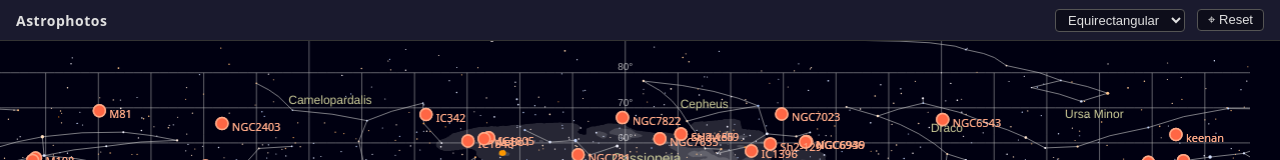
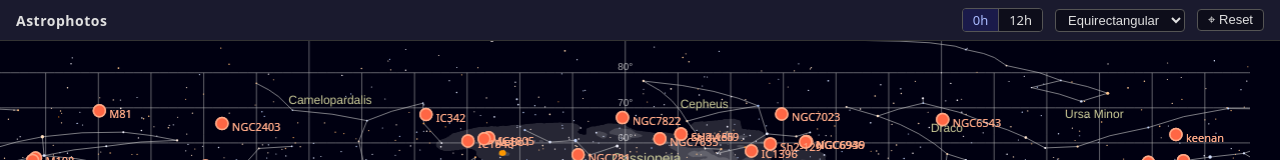
Before and after one commit to bfv/astrophotos, a SvelteKit app: page / in a window 1280 px wide. Shown: the top 160 px of the page. Built offline with nearby package versions, Linux system fonts and the light colour scheme.

Commit message:
added RA center radioset

```diff
--- a/src/lib/components/StarChart.svelte
+++ b/src/lib/components/StarChart.svelte
@@ -5,12 +5,14 @@
   interface Props {
     photos: Photo[];
     projection?: string;
+    centerRA?: number;
     onselect?: (photo: Photo, position: { x: number; y: number }) => void;
   }
 
-  let { photos, projection = 'equirectangular', onselect }: Props = $props();
+  let { photos, projection = 'equirectangular', centerRA = 0, onselect }: Props = $props();
   let celestialInstance: any = null;
   let prevProjection: string | undefined;
+  let prevCenterRA: number | undefined;
 
   function currentProjection(coords: [number, number]): [number, number] | null {
     return celestialInstance?.map?.projection()(coords) ?? null;
@@ -49,7 +51,7 @@
       width: 0,
       projection: projection,
       transform: 'equatorial',
-      center: [0, 0, 0],
+      center: [centerRA * 15, 0, 0],
       follow: 'center',
       orientationfixed: true,
       zoomlevel: null,
@@ -200,9 +202,16 @@
     });
   });
 
+  function applyCenter(ra: number) {
+    const raDegs = ra * 15;
+    celestialInstance.apply({ center: [raDegs, 0, 0] });
+    celestialInstance.map.projection().rotate([-raDegs, 0, 0]);
+    celestialInstance.redraw();
+  }
+
   export function resetCenter() {
     if (celestialInstance) {
-      celestialInstance.rotate({ center: [0, 0, 0] });
+      celestialInstance.rotate({ center: [centerRA * 15, 0, 0] });
     }
   }
 
@@ -212,6 +221,15 @@
         celestialInstance.reproject({ projection });
       }
       prevProjection = projection;
+    }
+  });
+
+  $effect(() => {
+    if (celestialInstance && centerRA !== undefined) {
+      if (prevCenterRA !== undefined && prevCenterRA !== centerRA) {
+        applyCenter(centerRA);
+      }
+      prevCenterRA = centerRA;
     }
   });
 </script>
--- a/src/routes/+page.svelte
+++ b/src/routes/+page.svelte
@@ -25,6 +25,14 @@
 		if (browser) localStorage.setItem('projection', projection);
 	}
 
+	const storedCenterRA = browser ? localStorage.getItem('centerRA') : null;
+	let centerRA: number = $state(storedCenterRA !== null ? Number(storedCenterRA) : 0);
+
+	function handleCenterRAChange(value: number) {
+		centerRA = value;
+		if (browser) localStorage.setItem('centerRA', String(value));
+	}
+
 	const photos: Photo[] = photosData as unknown as Photo[];
 	let selectedPhoto: Photo | null = $state(null);
 	let clickPosition: { x: number; y: number } | null = $state(null);
@@ -41,6 +49,16 @@
 </script>
 
 <TopBar>
+	<div class="center-ra-set">
+		<label class="ra-option" class:ra-active={centerRA === 0}>
+			<input type="radio" name="center-ra" value={0} checked={centerRA === 0} onchange={() => handleCenterRAChange(0)} />
+			0h
+		</label>
+		<label class="ra-option" class:ra-active={centerRA === 12}>
+			<input type="radio" name="center-ra" value={12} checked={centerRA === 12} onchange={() => handleCenterRAChange(12)} />
+			12h
+		</label>
+	</div>
 	<select class="projection-select" value={projection} onchange={handleProjectionChange}>
 		{#each PROJECTIONS as proj}
 			<option value={proj.value}>{proj.label}</option>
@@ -48,11 +66,41 @@
 	</select>
 	<button class="reset-btn" onclick={() => starChart.resetCenter()}>⌖ Reset</button>
 </TopBar>
-<StarChart bind:this={starChart} {photos} {projection} onselect={handleSelect} />
+<StarChart bind:this={starChart} {photos} {projection} {centerRA} onselect={handleSelect} />
 <InfoCard photo={selectedPhoto} position={clickPosition} onclose={handleClose} />
 <BottomBar photoCount={photos.length} />
 
 <style>
+	:global(.center-ra-set) {
+		display: flex;
+		border: 1px solid #555;
+		border-radius: 4px;
+		overflow: hidden;
+	}
+	:global(.ra-option) {
+		display: flex;
+		align-items: center;
+		padding: 2px 10px;
+		font-size: 13px;
+		cursor: pointer;
+		background: #0d0d1a;
+		color: #e0e0e0;
+		user-select: none;
+		transition: background 0.15s;
+	}
+	:global(.ra-option:not(:last-child)) {
+		border-right: 1px solid #555;
+	}
+	:global(.ra-option:hover) {
+		background: #1a1a3e;
+	}
+	:global(.ra-active) {
+		background: #1a1a4a;
+		color: #aabbff;
+	}
+	:global(.ra-option input[type='radio']) {
+		display: none;
+	}
 	:global(.projection-select) {
 		background: #0d0d1a;
 		color: #e0e0e0;
```
